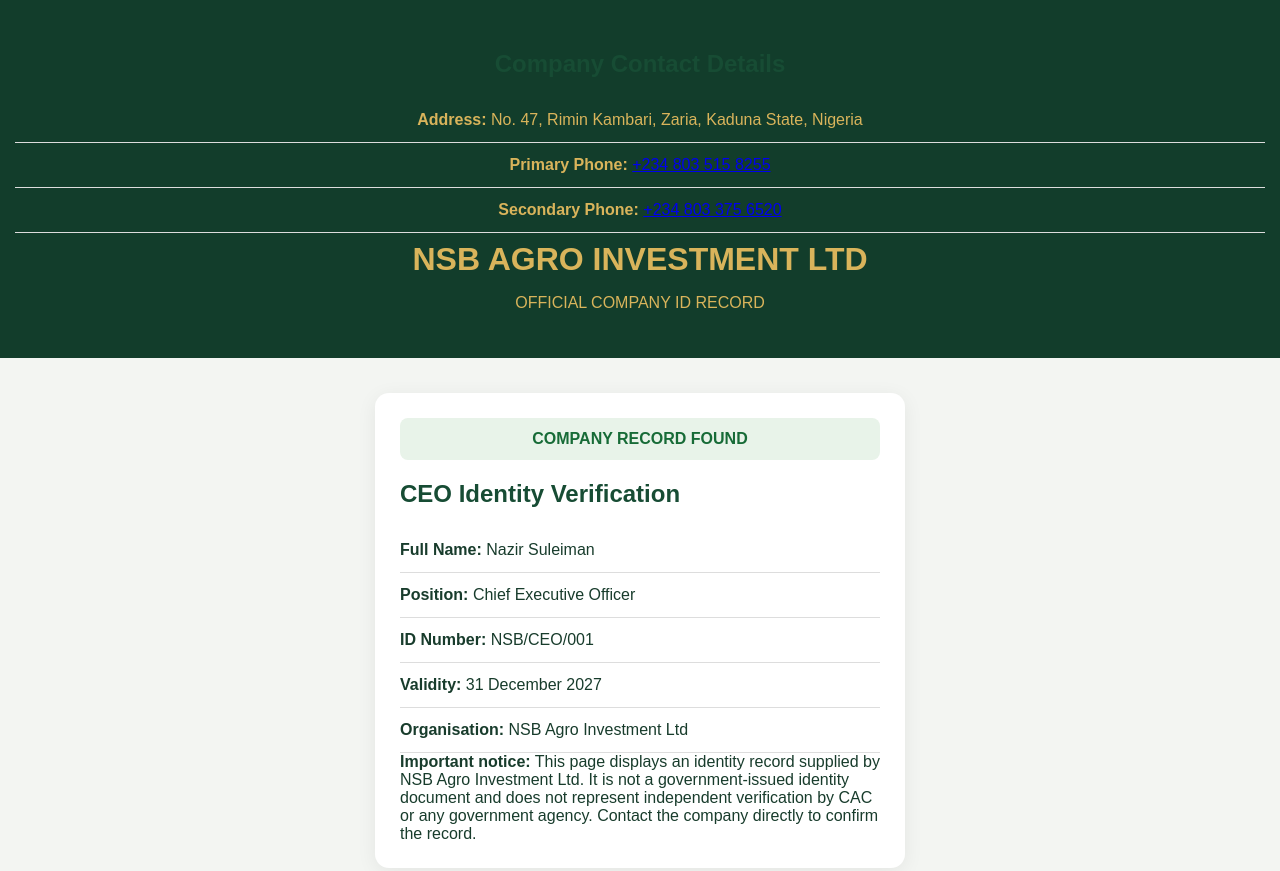
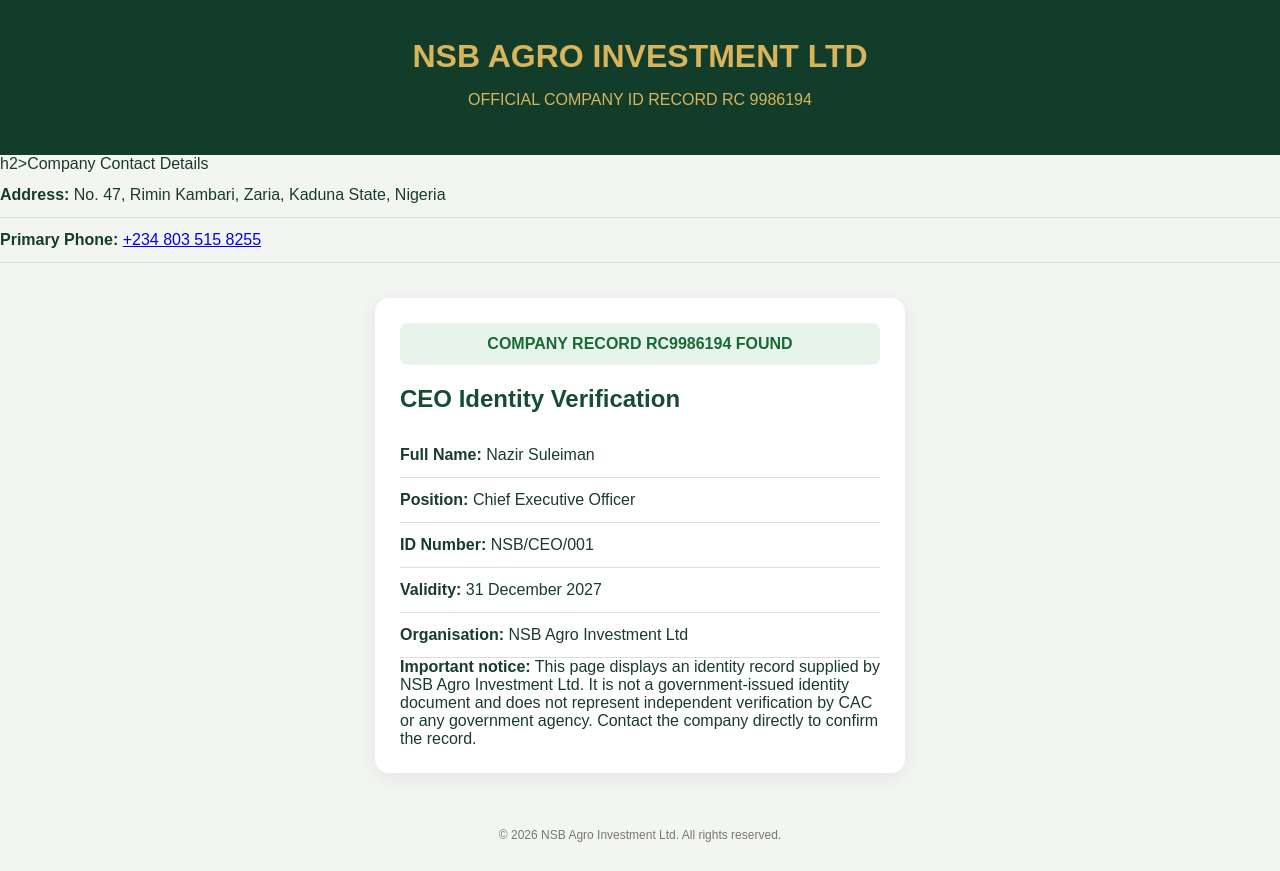
Before and after one commit to nsbagroinvestmentltd-svg/-nsb-id-verificatio, a plain HTML site: page index.html in a window 1280 px wide. Shown: the top 871 px of the page. Drawn offline with Linux system fonts and the light colour scheme.

Commit message:
Update index.html

```diff
--- a/index.html
+++ b/index.html
@@ -61,7 +61,10 @@ footer {
 <body>
 <header>
 
-<h2>Company Contact Details</h2>
+  <h1>NSB AGRO INVESTMENT LTD</h1>
+  <p>OFFICIAL COMPANY ID RECORD RC 9986194</p>
+</header>
+h2>Company Contact Details</h2>
 
 <div class="detail">
   <b>Address:</b> No. 47, Rimin Kambari, Zaria, Kaduna State, Nigeria
@@ -71,17 +74,8 @@ footer {
   <b>Primary Phone:</b>
   <a href="tel:+2348035158255">+234 803 515 8255</a>
 </div>
-
-<div class="detail">
-  <b>Secondary Phone:</b>
-  <a href="tel:+2348033756520">+234 803 375 6520</a>
-</div>
-
-  <h1>NSB AGRO INVESTMENT LTD</h1>
-  <p>OFFICIAL COMPANY ID RECORD</p>
-</header>
 <main>
-  <div class="status">COMPANY RECORD FOUND</div>
+  <div class="status">COMPANY RECORD RC9986194 FOUND</div>
   <h2>CEO Identity Verification</h2>
   <div class="detail"><b>Full Name:</b> Nazir Suleiman</div>
   <div class="detail"><b>Position:</b> Chief Executive Officer</div>
```
